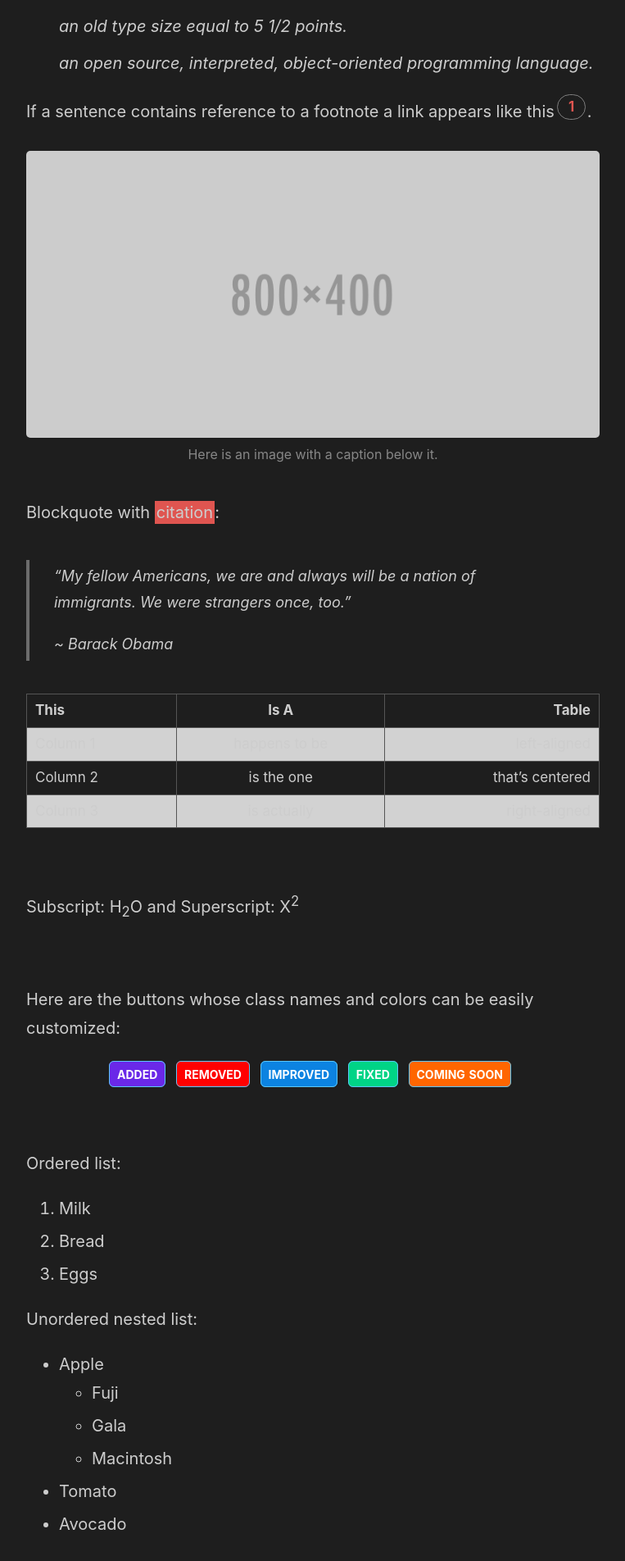
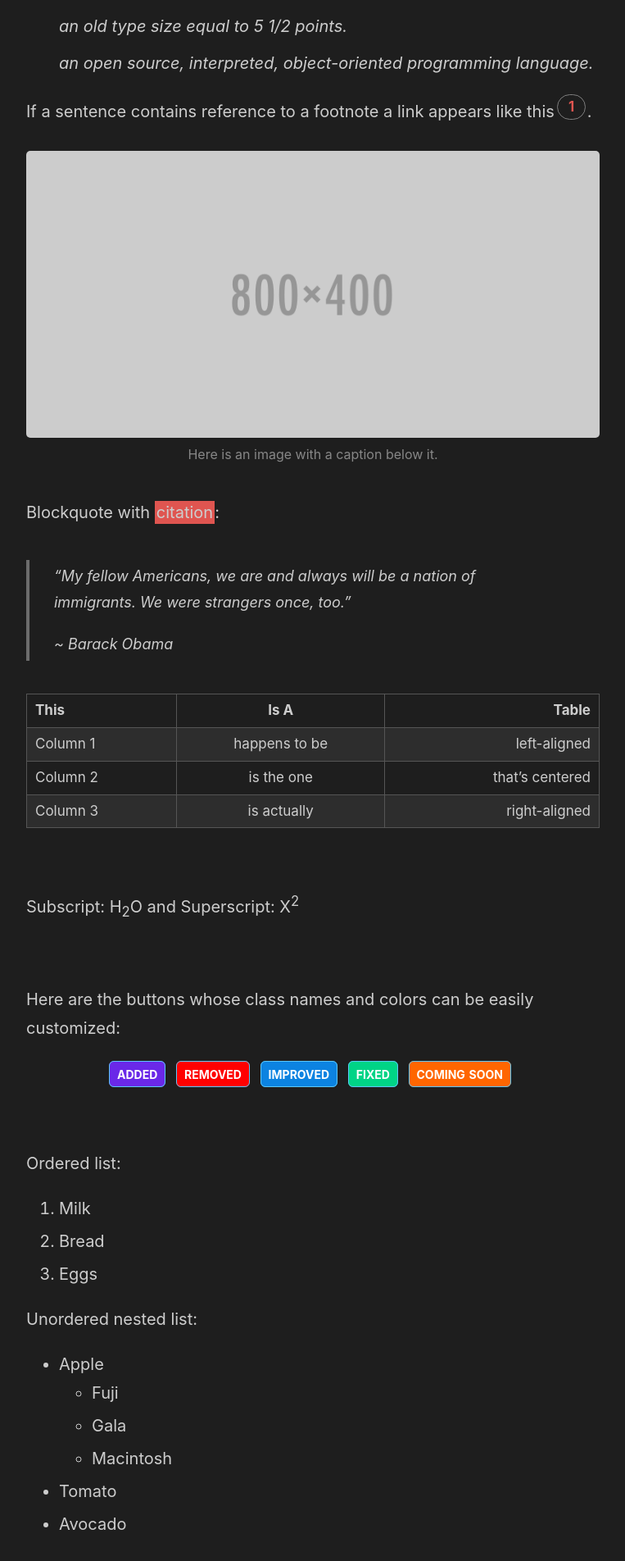
Before and after one commit to wertercatt/tooters, a Jekyll site: the page built from styles.md, in a window 1280 px wide. Shown: the part 662-2566 px from the top of the page at 82% size, without its empty margins (258-1021 px from the left). Built offline with Jekyll 4.4.1, drawn with Linux system fonts in a browser that asks for light colours.

Commit message:
Fixed tables for light scheme

```diff
--- a/_sass/_base.scss
+++ b/_sass/_base.scss
@@ -42,7 +42,7 @@ a {
   text-decoration: none;
 
    @media (prefers-color-scheme: light) {
-   color: $accent;
+   color: $light-scheme-accent;
      }
 
   // `:focus` is linked to `:hover` for basic accessibility
@@ -71,7 +71,7 @@ table {
   border-collapse: collapse;
 
   @media (prefers-color-scheme: light) {
-    border: 1px solid #D2D2D2;
+    border: 1px solid #555555;
     }
 }
 
@@ -90,6 +90,6 @@ tbody tr:nth-child(odd) th {
   background-color: #2d2d2d;
 
   @media (prefers-color-scheme: light) {
-  background-color: #d2d2d2;
+  background-color: #2d2d2d;
   }
 }
--- a/_sass/_posts.scss
+++ b/_sass/_posts.scss
@@ -60,8 +60,6 @@ figure {
         margin-top: 0;
     }
 }
-
-// End of alterations for captions.
 
 .page,
 .post {
@@ -140,8 +138,7 @@ figure {
 
 
     @media (prefers-color-scheme: light) {
-     color: $accent;
-     border: 1.5px solid #7e7e7e;
+     color: $light-scheme-accent;
        }
 }
 
```
